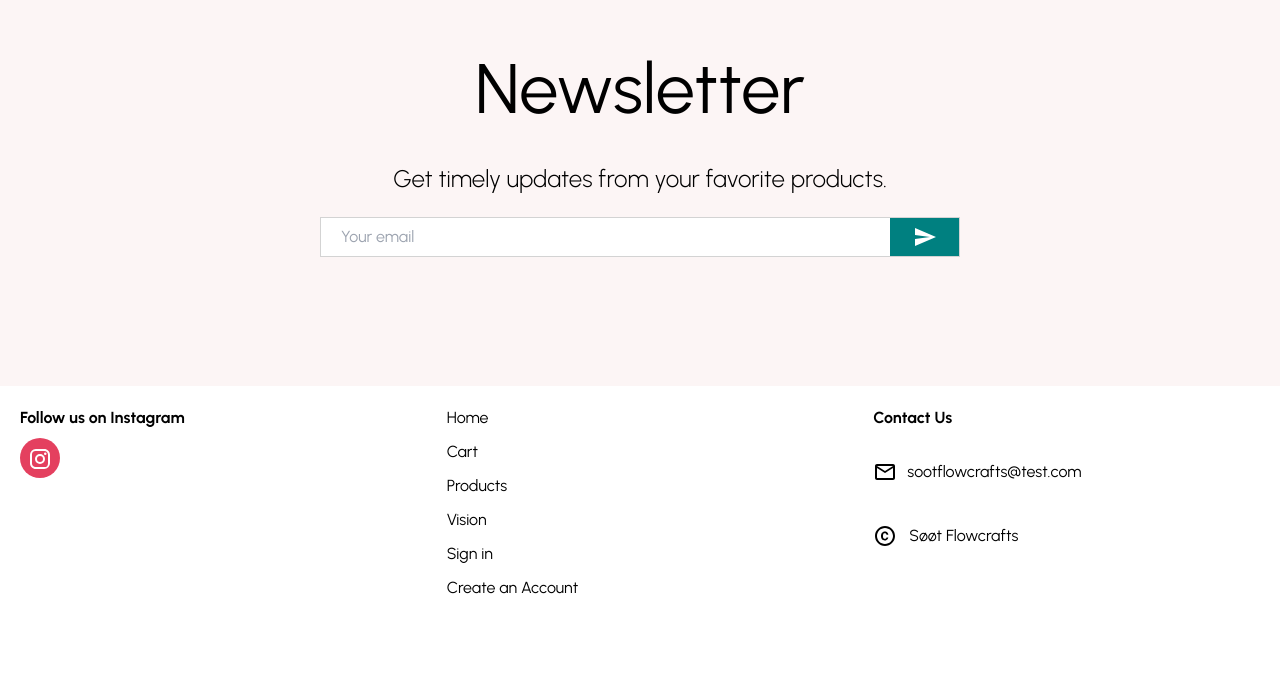
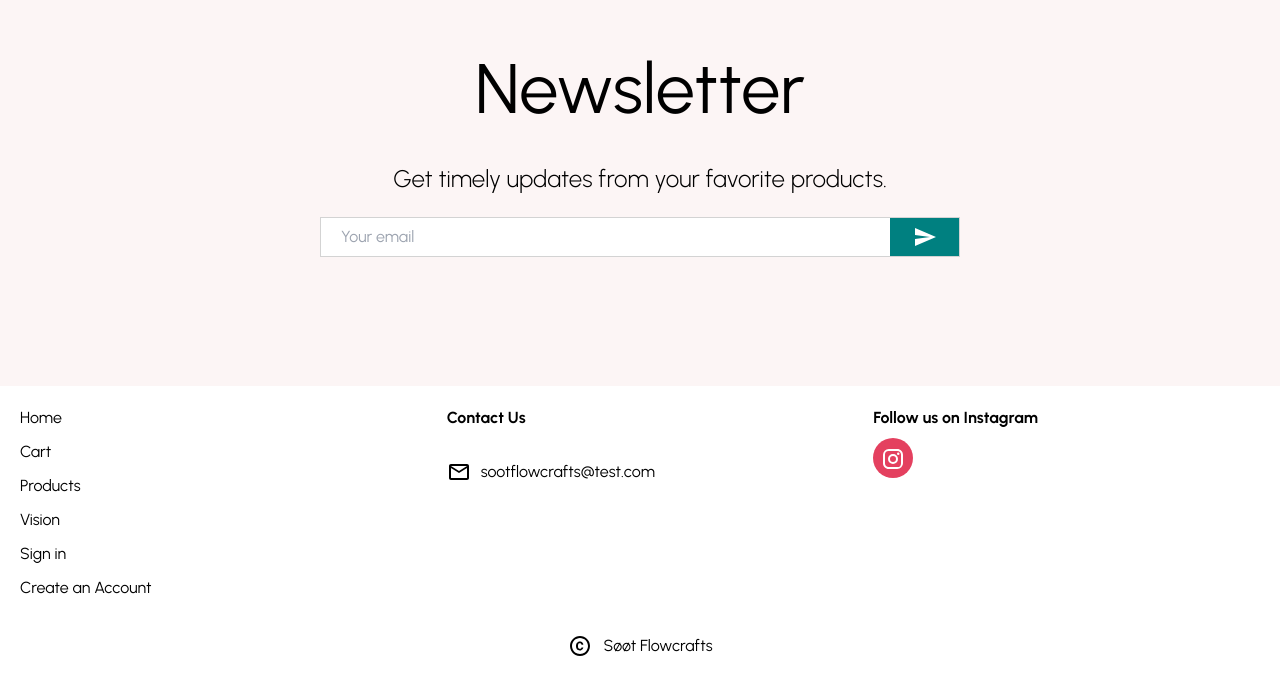
Before and after one commit to alawmoradi665/soot_flowboards-app, a React (Create React App) app in the folder client/: page / in a window 1280 px wide. Shown: the part 1634-2312 px from the top of the page. Before the commit the page ends 2264 px from the top, so only its background shows below. Built offline with nearby package versions, Linux system fonts and the light colour scheme; no server answers.

Commit message:
cleaned up code, adjust styling to suit arrangement and added link to email

```diff
--- a/client/src/components/Footer.jsx
+++ b/client/src/components/Footer.jsx
@@ -15,7 +15,7 @@ import { Link } from "react-router-dom"
 const Container = styled.div`
 `;
 
-const Left = styled.div`
+const Right = styled.div`
   flex: 1;
   display: flex;
   flex-direction: column;
@@ -41,7 +41,7 @@ const SocialIcon = styled.div`
   margin-right: 20px;
 `;
 
-const Center = styled.div`
+const Left = styled.div`
   flex: 1;
   padding: 20px;
 `;
@@ -53,17 +53,13 @@ const Title = styled.h3`
 const List = styled.ul`
   margin: 0;
   padding: 0;
-  /* list-style: none; */
-  /* display: flex; */
-  /* flex-wrap: wrap; */
 `;
 
 const ListItem = styled.li`
-  /* width: 50%; */
   margin-bottom: 10px;
 `;
 
-const Right = styled.div`
+const Center = styled.div`
   flex: 1;
   padding: 20px;
   flex-direction: row;
@@ -75,9 +71,6 @@ const ContactItem = styled.div`
   align-items: center;
 `;
 
-// const Payment = styled.img`
-//     width: 50%;
-// `;
 
 const Top = styled.div`
 `;
@@ -94,24 +87,7 @@ const Footer = () => {
   return (
     <Container className="">
       <Top className="flex flex-col sm:flex-row">
-      <Left className="">
-        <Logo><strong>Follow us on Instagram</strong></Logo>
-        <SocialContainer className="mt-2">
-          {/* <SocialIcon color="3B5999">
-            <Facebook />
-          </SocialIcon> */}
-          <SocialIcon className="hover:bg-black" color="E4405F">
-            <SocialLink href="https://www.instagram.com/soot_flowcrafts/" rel="external" target="_blank">
-              <Instagram />
-            </SocialLink>
-          </SocialIcon>
-          {/* <SocialIcon color="55ACEE">
-            <Twitter />
-          </SocialIcon> */}
-        </SocialContainer>
-      </Left>
-        <Center>
-          {/* <Title>Useful Links</Title> */}
+        <Left>
           <List>
             <Link to="/">
               <ListItem>Home</ListItem>
@@ -132,24 +108,27 @@ const Footer = () => {
               <ListItem>Create an Account</ListItem>
             </Link>
           </List>
-        </Center>
+        </Left>
+      <Center>
+        <Title><strong>Contact Us</strong></Title>
+        <ContactItem>
+          <MailOutline style={{marginRight:"10px"}} /> <a href="mailto:sootflowcrafts@test.com" rel="external" target="_blank">sootflowcrafts@test.com</a>
+        </ContactItem>
+      </Center>
       <Right>
-        <Title><strong>Contact Us</strong></Title>
-        {/* <ContactItem>
-          <Room style={{marginRight:"10px"}}/> 622 Dixie Path , South Tobinchester 98336
-          </ContactItem>
-          <ContactItem>
-          <Phone style={{marginRight:"10px"}}/> +1 234 56 78
-        </ContactItem> */}
-        <ContactItem>
-          <MailOutline style={{marginRight:"10px"}} /> sootflowcrafts@test.com
-        </ContactItem>
-        {/* <Payment src="https://i.ibb.co/Qfvn4z6/payment.png" /> */}
-        <Bottom className="flex  mb-5 mt-10">
-          <CopyrightOutlined className= "mr-3"/> Søøt Flowcrafts
-        </Bottom>
+        <Logo><strong>Follow us on Instagram</strong></Logo>
+        <SocialContainer className="mt-2">
+          <SocialIcon className="hover:bg-black" color="E4405F">
+            <SocialLink href="https://www.instagram.com/soot_flowcrafts/" rel="external" target="_blank">
+              <Instagram />
+            </SocialLink>
+          </SocialIcon>
+        </SocialContainer>
       </Right>
       </Top>
+          <Bottom className="flex  mb-5 mt-1 justify-start sm:justify-center">
+            <CopyrightOutlined className= "ml-4 mr-3 sm:ml-0"/> Søøt Flowcrafts
+          </Bottom>
     </Container>
   );
 };
```
